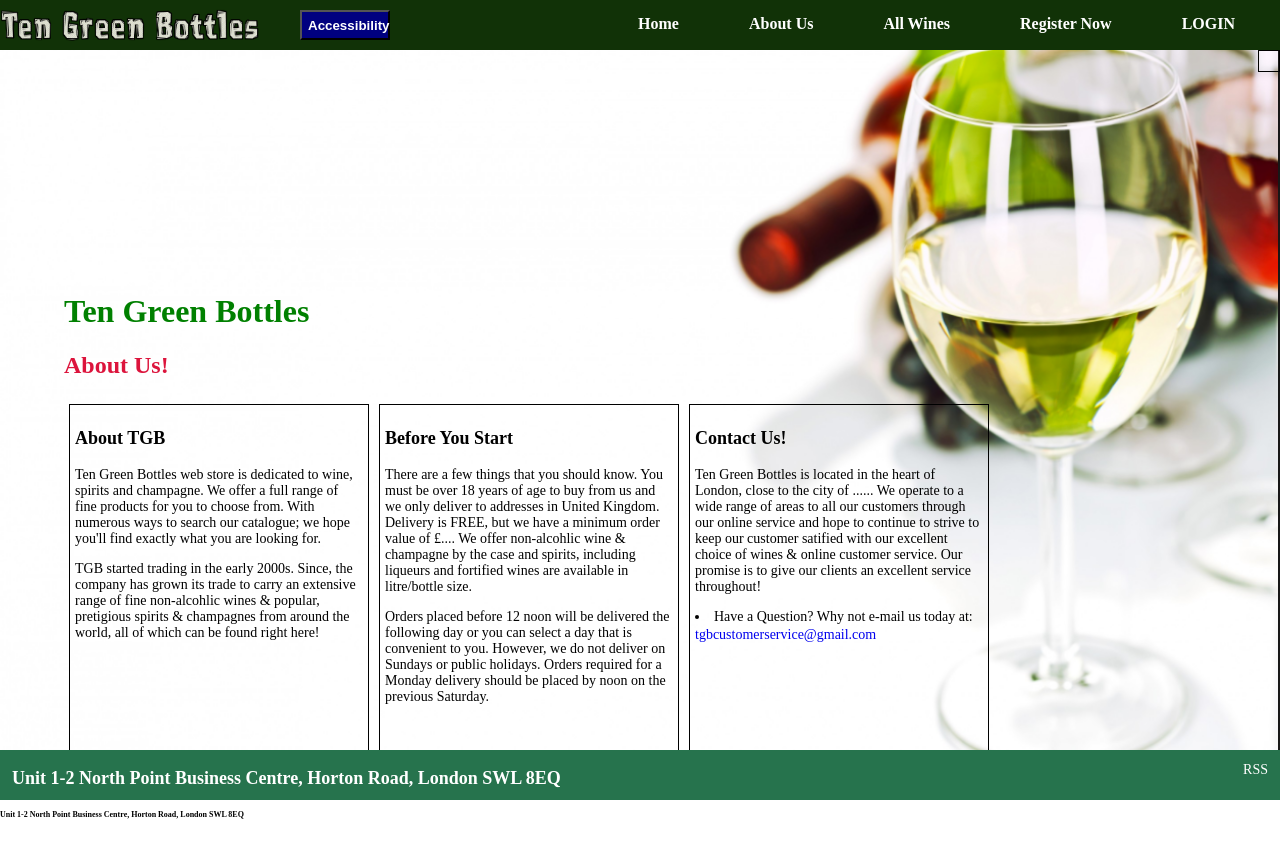
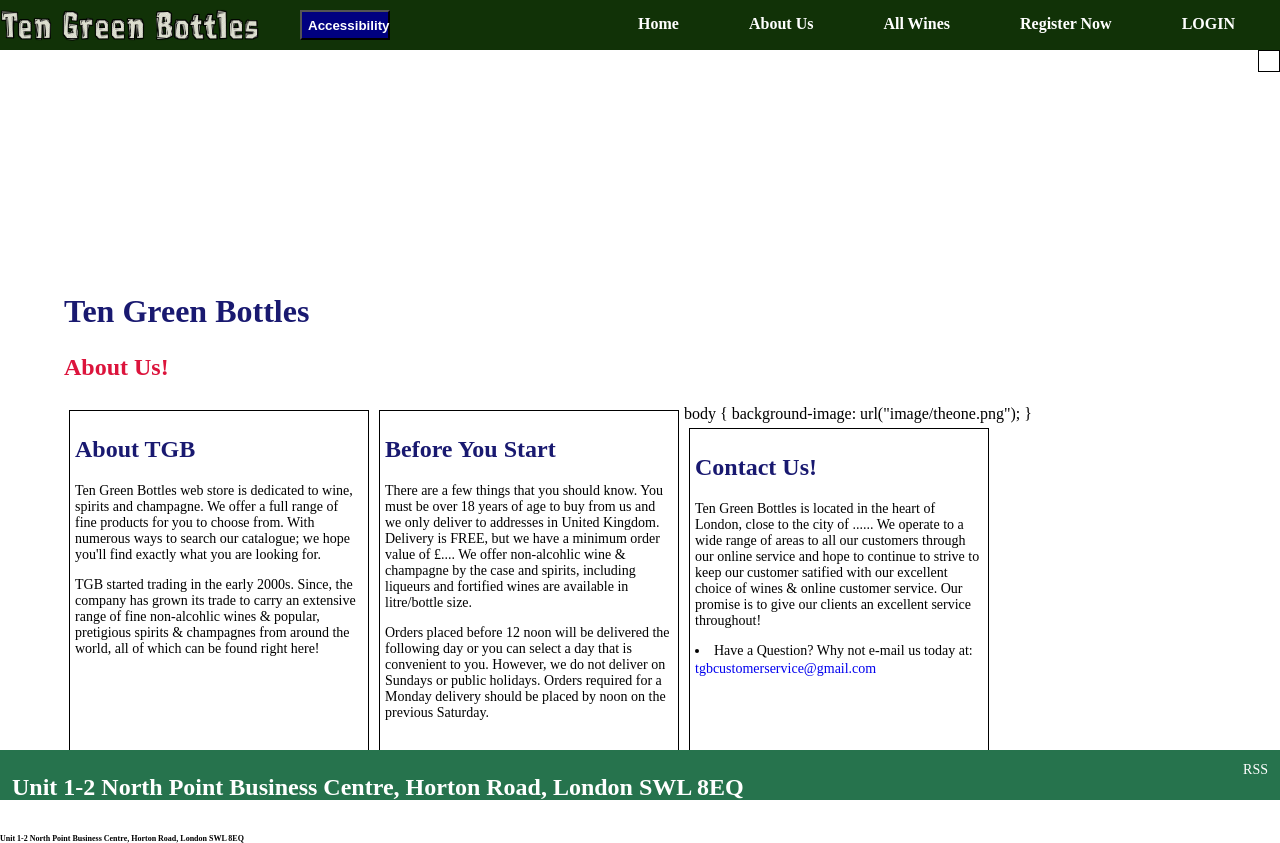
Before and after one commit to LordGee/WineApp, a PHP site: page /wineapp/about.php in a window 1280 px wide. Before the commit the page ends 819 px from the top, so only its background shows below. Run offline with PHP 8.4, Linux system fonts and the light colour scheme; some libraries are stand-ins or nearby versions.

Commit message:
amendments

```diff
--- a/Style/main.css
+++ b/Style/main.css
@@ -22,6 +22,12 @@
 }
 
 h3 {
+  color: crimson;
+  font-size: 24px;
+}
+
+h4 {
+  color: blue;
   font-size: 18px;
 }
 
@@ -37,6 +43,7 @@
   color: black;
   font-size: 8px;
 }
+
 
 p, li, a {
   font-size: 14px;
@@ -197,9 +204,13 @@
   animation: 20s slider infinite;
 }
 
-
-h4 {
-    color: crimson;
+.article {
+  float: left;
+  margin: 5px;
+  padding: 5px;
+  width: 300px;
+  height: 350px;
+  border: 1px solid black;
 }
 
 div.image {
--- a/about.php
+++ b/about.php
@@ -2,43 +2,19 @@
 
 <?php require_once ("Includes/info.php"); ?>
 
-<!--<!DOCTYPE html> we already have this -->
-<!--<html lang="en-US"> are we in the US now? -->
-<!--<head> Another head tag -->
+<h1>Ten Green Bottles</h1>
+<h3>About Us!</h3>
 
-<!-- Why are you not using the Style Sheet Saira? -->
-<style>
 body {
     background-image: url("image/theone.png");
-    background-size: cover; /* Added this one for you, as it was starting to annoy me */
-    background-repeat: no-repeat; /* Prevents any duplication */
 }
-.article {
-  float: left;
-  margin: 5px;
-  padding: 5px;
-  width: 300px;
-  height: 350px;
-  border: 1px solid black;
-}
-h1 {
-    color: green;
-}
-h2 {
-  color: crimson;
-}
-</style>
-<!--</head> Saira I'm sure you want to delete all of these? -->
-<h1>Ten Green Bottles</h1>
-<h2>About Us!</h2>
 
 <div class="article">
-  <h3>About TGB</h3>
-  <p>
-Ten Green Bottles web store is dedicated to wine, spirits and champagne.
-We offer a full range of fine products for you to choose
-from. With numerous ways to search our catalogue;
-we hope you'll find exactly what you are looking for.</p>
+  <h2>About TGB</h2>
+  <p>Ten Green Bottles web store is dedicated to wine, spirits and champagne.
+     We offer a full range of fine products for you to choose
+     from. With numerous ways to search our catalogue;
+     we hope you'll find exactly what you are looking for.</p>
   <p>TGB started trading in the early 2000s. Since, the company has grown its
     trade to carry an extensive range of fine non-alcohlic wines & popular,
     pretigious spirits & champagnes from around the world, all of which can be
@@ -46,7 +22,7 @@
 </div>
 
 <div class="article">
-  <h3>Before You Start</h3>
+  <h2>Before You Start</h2>
   <p>There are a few things that you should know. You must be over 18 years of
     age to buy from us and we only deliver to addresses in United Kingdom.
     Delivery is FREE, but we have a minimum order value of £....
@@ -59,7 +35,7 @@
 </div>
 
 <div class="article">
-  <h3>Contact Us!</h3>
+  <h2>Contact Us!</h2>
   <p>Ten Green Bottles is located in the heart of London, close to the city of ......
     We operate to a wide range of areas to all our customers through our online service
     and hope to continue to strive to keep our customer satified with our excellent
@@ -69,6 +45,7 @@
       <a href="url">tgbcustomerservice@gmail.com</a>
 </div>
 
+
 <!--</body> I have lost count, how many extry body and head tags did you add! -->
 <!--</html> Every time you do this a FAIRY DIES but you don't care! -->
 
--- a/index.php
+++ b/index.php
@@ -21,7 +21,7 @@
             <div class="col-lg-3 col-md-4 col-sm-6">
                 <div class="offer">
                     <a href="wine.php?iCode=offer&offerNo=<?= $offer->campaign_id ?>">
-                        <h3><?= $offer->offer_name ?></h3>
+                        <h4><?= $offer->offer_name ?></h4>
                         <img src="<?= $offer->asset_link ?>" alt="<?= $offer->alt_description ?>">
                     </a>
                 </div>
@@ -53,7 +53,7 @@
 </div>
 
 
-<h4>Special Offers Below:</h4>
+<h3>Special Offers Below:</h3>
 <div class="image">
   <a target="_blank" href="wine_day_brands.png">
     <img src="image/wine_day_brands.png" alt="Manager Special" width="100" height="150">
```
Also changed, not shown: image/aboutusbg.jpg (added).
